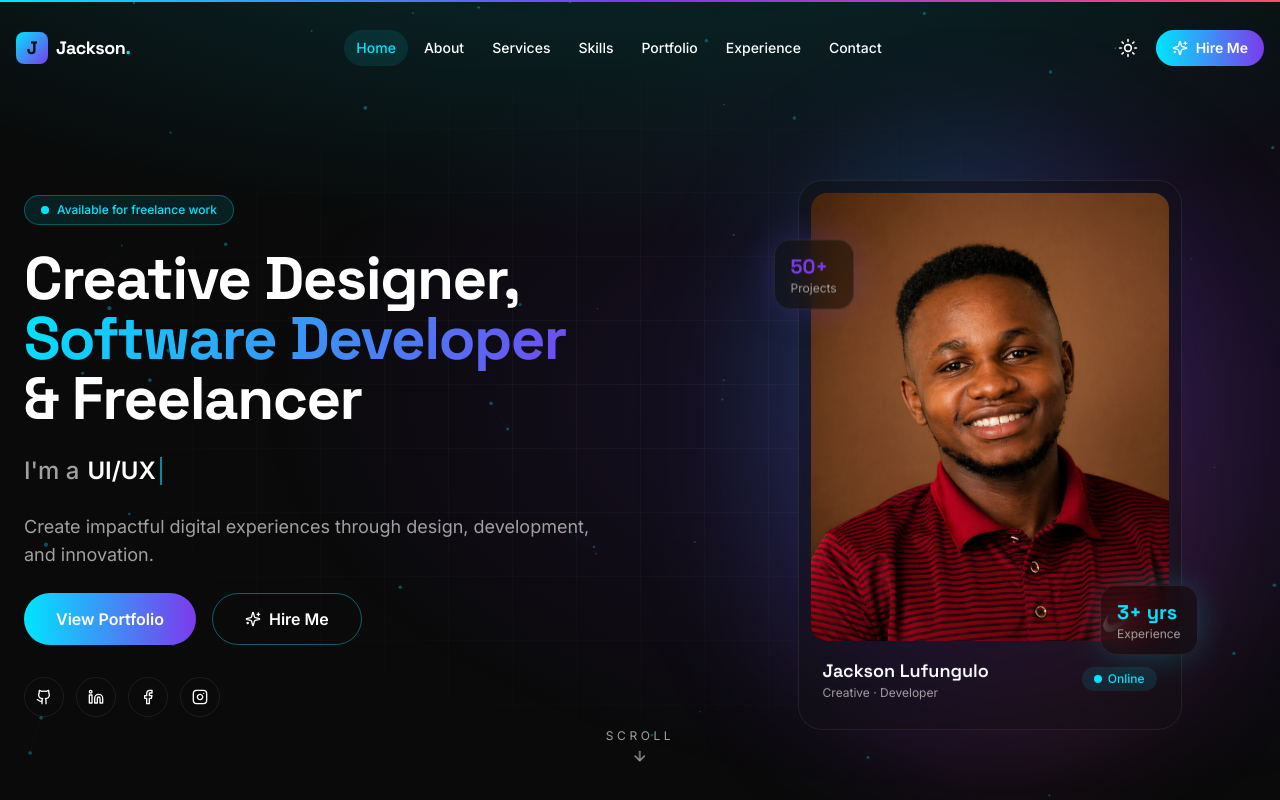
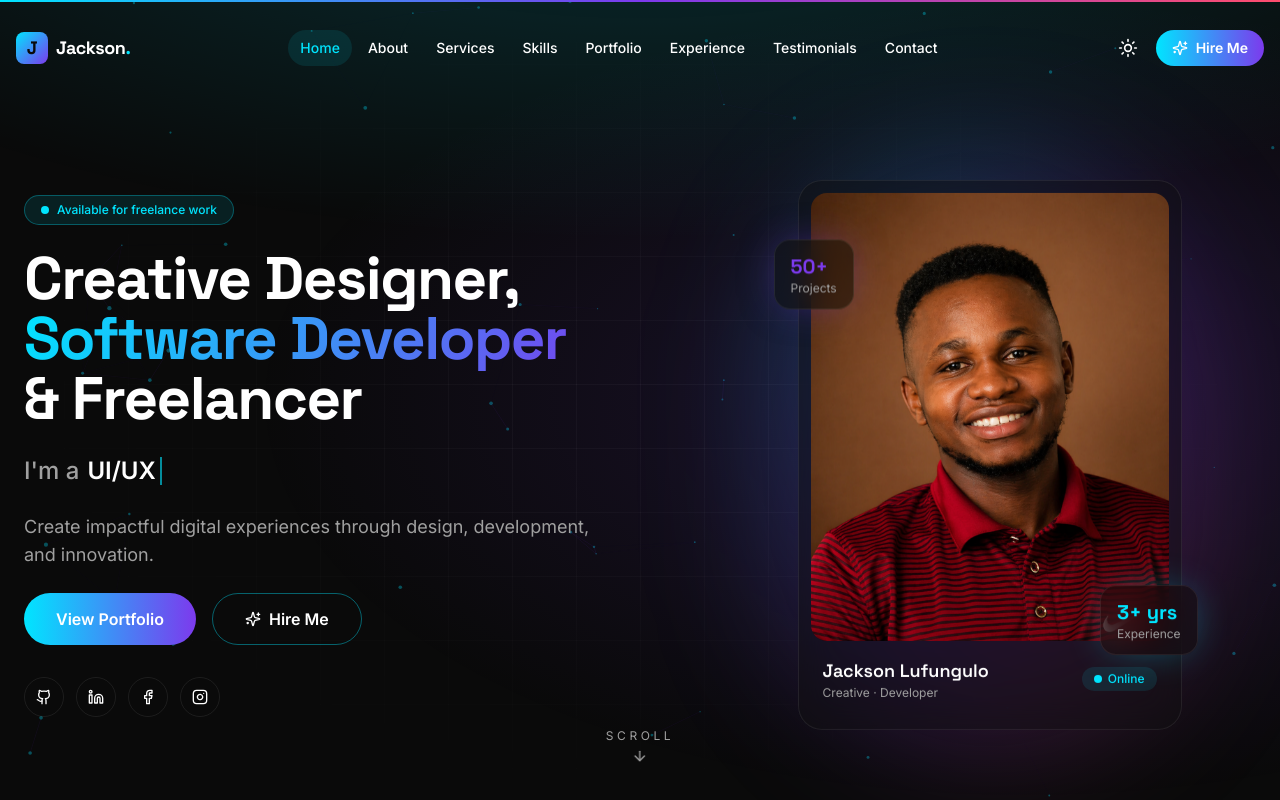
Before and after one commit to jacksonlufungulo/portfolio, a Next.js app: page / in a window 1280 px wide. Shown: the top 800 px of the page. Built offline with nearby package versions, Linux system fonts and the light colour scheme.

Commit message:
Restore testimonials section and nav link

```diff
--- a/app/page.tsx
+++ b/app/page.tsx
@@ -11,6 +11,7 @@ import { Services } from "@/components/sections/services";
 import { Skills } from "@/components/sections/skills";
 import { Portfolio } from "@/components/sections/portfolio";
 import { Experience } from "@/components/sections/experience";
+import { Testimonials } from "@/components/sections/testimonials";
 import { Contact } from "@/components/sections/contact";
 
 import { ContentProvider } from "@/components/providers/content-provider";
@@ -53,6 +54,7 @@ export default async function Home() {
         <Skills />
         <Portfolio />
         <Experience />
+        <Testimonials />
         <Contact />
       </main>
 
--- a/content/site-content.json
+++ b/content/site-content.json
@@ -38,6 +38,10 @@
     {
       "label": "Experience",
       "href": "#experience"
+    },
+    {
+      "label": "Testimonials",
+      "href": "#testimonials"
     },
     {
       "label": "Contact",
--- a/lib/data.ts
+++ b/lib/data.ts
@@ -141,6 +141,7 @@ export const defaultContent: SiteContent = {
     { label: "Skills", href: "#skills" },
     { label: "Portfolio", href: "#portfolio" },
     { label: "Experience", href: "#experience" },
+    { label: "Testimonials", href: "#testimonials" },
     { label: "Contact", href: "#contact" },
   ],
 
```
